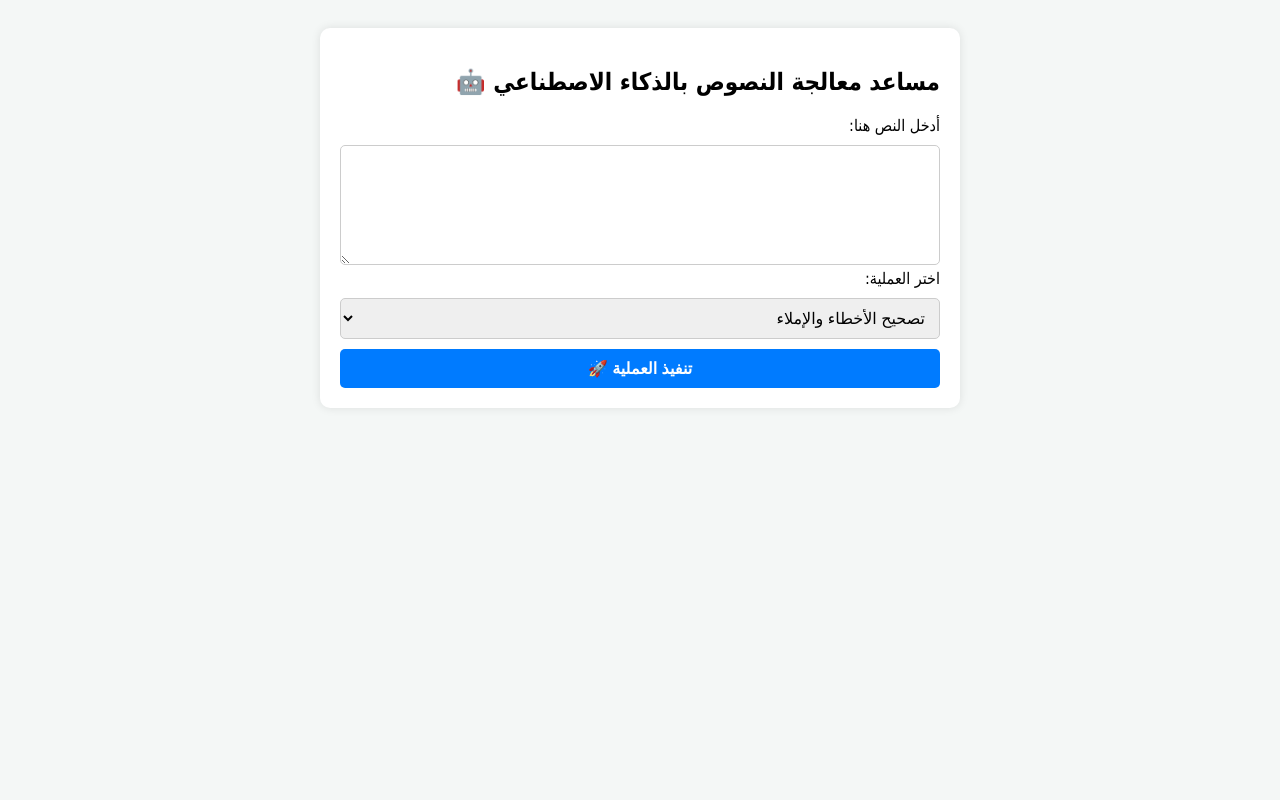
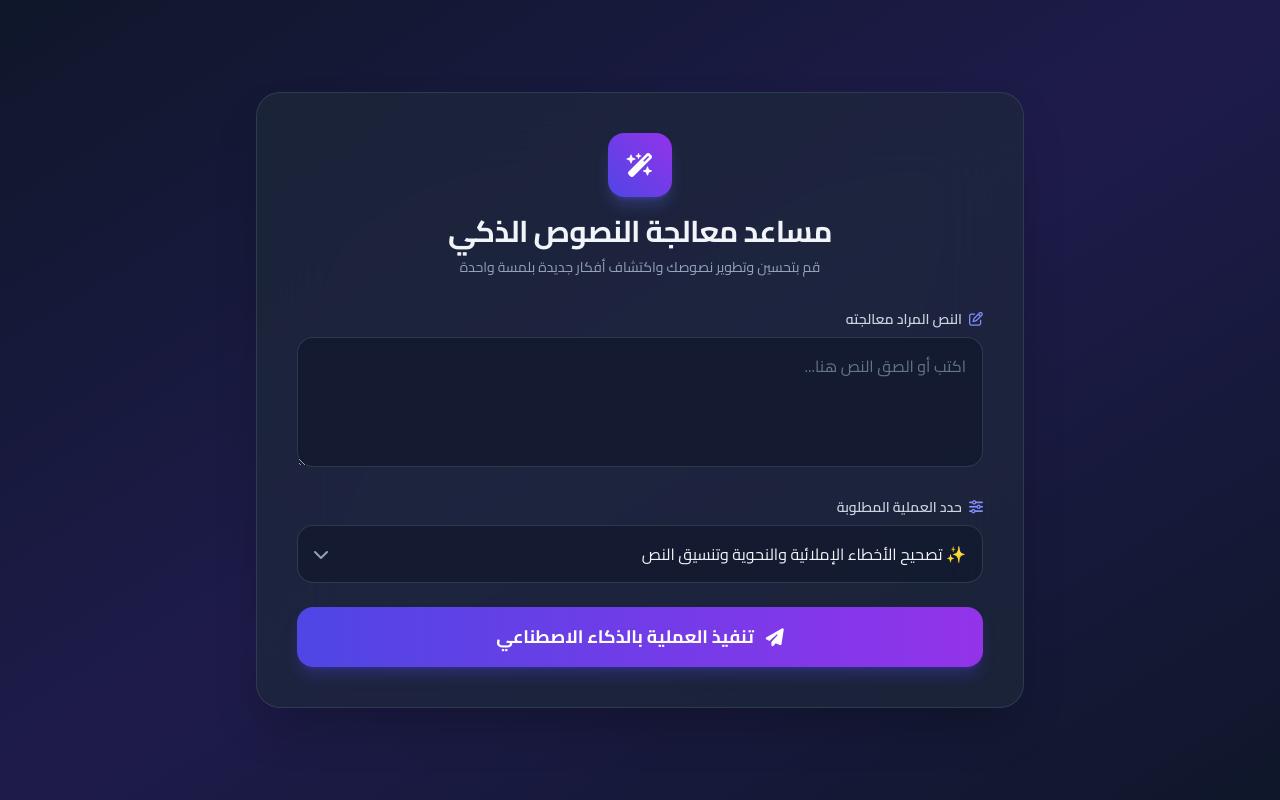
Before and after one commit to Ah-mad59/gemini-app, a FastAPI app: page / in a window 1280 px wide. Run offline with FastAPI, Linux system fonts and the light colour scheme; some libraries are stand-ins or nearby versions.

Commit message:
Update index.html

```diff
--- a/templates/index.html
+++ b/templates/index.html
@@ -2,40 +2,78 @@
 <html lang="ar" dir="rtl">
 <head>
     <meta charset="UTF-8">
-    <title>مساعد الذكاء الاصطناعي</title>
+    <meta name="viewport" content="width=device-width, initial-scale=1.0">
+    <title>مساعد الذكاء الاصطناعي الاحترافي</title>
+    <!-- Tailwind CSS لتصميم عصري وسريع -->
+    <script src="https://cdn.tailwindcss.com"></script>
+    <!-- FontAwesome للأيقونات -->
+    <link rel="stylesheet" href="https://cdnjs.cloudflare.com/ajax/libs/font-awesome/6.4.0/css/all.min.css">
     <style>
-        body { font-family: Tahoma, sans-serif; background: #f4f7f6; padding: 20px; direction: rtl; text-align: right; }
-        .container { max-width: 600px; background: white; padding: 20px; border-radius: 10px; box-shadow: 0px 0px 10px rgba(0,0,0,0.1); margin: auto; }
-        textarea { width: 100%; height: 120px; padding: 10px; margin-top: 10px; border-radius: 5px; border: 1px solid #ccc; box-sizing: border-box; }
-        select, button { width: 100%; padding: 10px; margin-top: 10px; border-radius: 5px; border: 1px solid #ccc; font-size: 16px; box-sizing: border-box; }
-        button { background: #007bff; color: white; border: none; cursor: pointer; font-weight: bold; }
-        button:hover { background: #0056b3; }
-        .result { background: #e9ecef; padding: 15px; border-radius: 5px; margin-top: 20px; white-space: pre-wrap; }
+        @import url('https://fonts.googleapis.com/css2?family=Cairo:wght@400;600;700&display=swap');
+        body { font-family: 'Cairo', sans-serif; }
     </style>
 </head>
-<body>
-    <div class="container">
-        <h2>مساعد معالجة النصوص بالذكاء الاصطناعي 🤖</h2>
-        <form action="/process" method="POST">
-            <label>أدخل النص هنا:</label>
-            <textarea name="text" required>{{ original_text if original_text else '' }}</textarea>
+<body class="bg-gradient-to-br from-slate-900 via-indigo-950 to-slate-900 min-h-screen text-slate-100 flex items-center justify-center p-4">
 
-            <label>اختر العملية:</label>
-            <select name="action">
-                <option value="fix">تصحيح الأخطاء والإملاء</option>
-                <option value="summarize">تلخيص النص</option>
-                <option value="rewrite">إعادة صياغة باحتراف</option>
-            </select>
+    <div class="w-full max-w-3xl bg-slate-800/70 backdrop-blur-2xl border border-slate-700/80 rounded-3xl shadow-2xl overflow-hidden p-6 md:p-10">
 
-            <button type="submit">تنفيذ العملية 🚀</button>
+        <!-- الهيدر -->
+        <div class="text-center mb-8">
+            <div class="inline-flex items-center justify-center w-16 h-16 rounded-2xl bg-gradient-to-tr from-indigo-600 to-purple-600 text-white text-2xl shadow-lg shadow-indigo-500/30 mb-4">
+                <i class="fa-solid fa-wand-magic-sparkles"></i>
+            </div>
+            <h1 class="text-2xl md:text-3xl font-bold tracking-tight">مساعد معالجة النصوص الذكي</h1>
+            <p class="text-slate-400 text-sm mt-2">قم بتحسين وتطوير نصوصك واكتشاف أفكار جديدة بلمسة واحدة</p>
+        </div>
+
+        <!-- الفورم -->
+        <form action="/process" method="POST" class="space-y-6">
+            <div>
+                <label class="block text-sm font-semibold text-slate-300 mb-2">
+                    <i class="fa-regular fa-pen-to-square ml-1 text-indigo-400"></i> النص المراد معالجته
+                </label>
+                <textarea name="text" rows="4" required
+                    class="w-full bg-slate-900/60 border border-slate-700/80 rounded-2xl p-4 text-slate-100 placeholder-slate-500 focus:outline-none focus:ring-2 focus:ring-indigo-500 focus:border-transparent transition shadow-inner"
+                    placeholder="اكتب أو الصق النص هنا..."></textarea>
+            </div>
+
+            <div>
+                <label class="block text-sm font-semibold text-slate-300 mb-2">
+                    <i class="fa-solid fa-sliders ml-1 text-indigo-400"></i> حدد العملية المطلوبة
+                </label>
+                <div class="relative">
+                    <select name="action" class="w-full bg-slate-900/60 border border-slate-700/80 rounded-2xl p-4 text-slate-100 focus:outline-none focus:ring-2 focus:ring-indigo-500 focus:border-transparent transition appearance-none cursor-pointer">
+                        <option value="fix" class="bg-slate-800">✨ تصحيح الأخطاء الإملائية والنحوية وتنسيق النص</option>
+                        <option value="summarize" class="bg-slate-800">📝 تلخيص النص بوضوح واختصار شديد</option>
+                        <option value="rewrite" class="bg-slate-800">🚀 إعادة صياغة النص بأسلوب احترافي وبليغ</option>
+                    </select>
+                    <div class="absolute inset-y-0 left-0 flex items-center px-4 pointer-events-none text-slate-400">
+                        <i class="fa-solid fa-chevron-down"></i>
+                    </div>
+                </div>
+            </div>
+
+            <button type="submit" class="w-full py-4 bg-gradient-to-r from-indigo-600 to-purple-600 hover:from-indigo-500 hover:to-purple-500 text-white font-bold rounded-2xl shadow-lg shadow-indigo-600/30 hover:shadow-indigo-500/50 transition duration-200 flex items-center justify-center gap-3 cursor-pointer text-lg">
+                <i class="fa-solid fa-paper-plane"></i>
+                <span>تنفيذ العملية بالذكاء الاصطناعي</span>
+            </button>
         </form>
 
+        <!-- صندوق النتائج (يظهر فقط عند وجود نتيجة) -->
         {% if result %}
-            <div class="result">
-                <strong>النتيجة:</strong>
-                <p>{{ result }}</p>
+        <div class="mt-8 pt-6 border-t border-slate-700/80 animate-fade-in">
+            <div class="flex items-center justify-between mb-3">
+                <h2 class="text-base font-bold text-indigo-400 flex items-center gap-2">
+                    <i class="fa-solid fa-circle-check"></i> النتيجة المعالجة:
+                </h2>
             </div>
+            <div class="bg-slate-900/80 border border-slate-700/80 rounded-2xl p-5 text-slate-200 whitespace-pre-wrap leading-relaxed shadow-inner">
+                {{ result }}
+            </div>
+        </div>
         {% endif %}
+
     </div>
+
 </body>
 </html>
```
